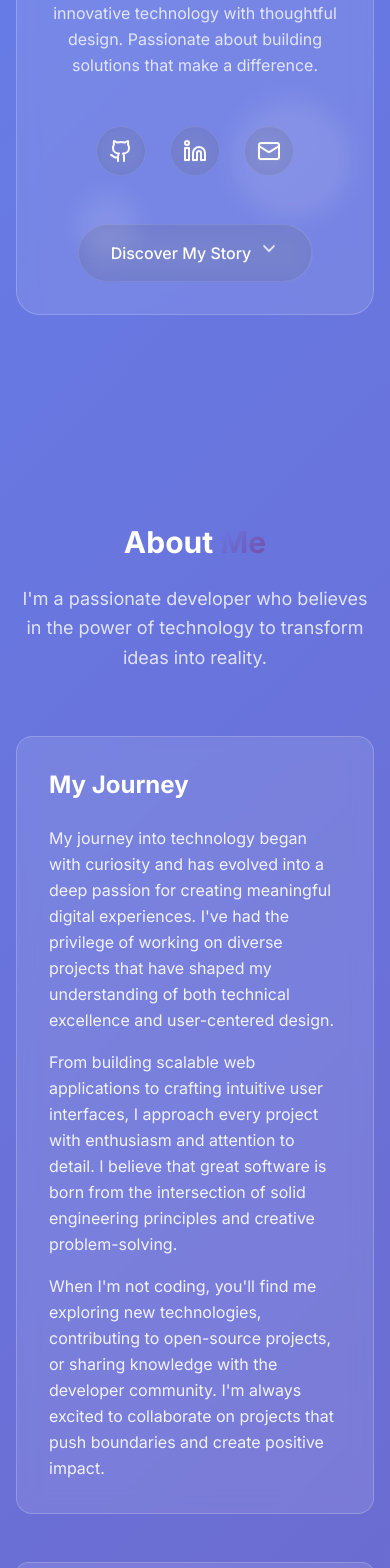
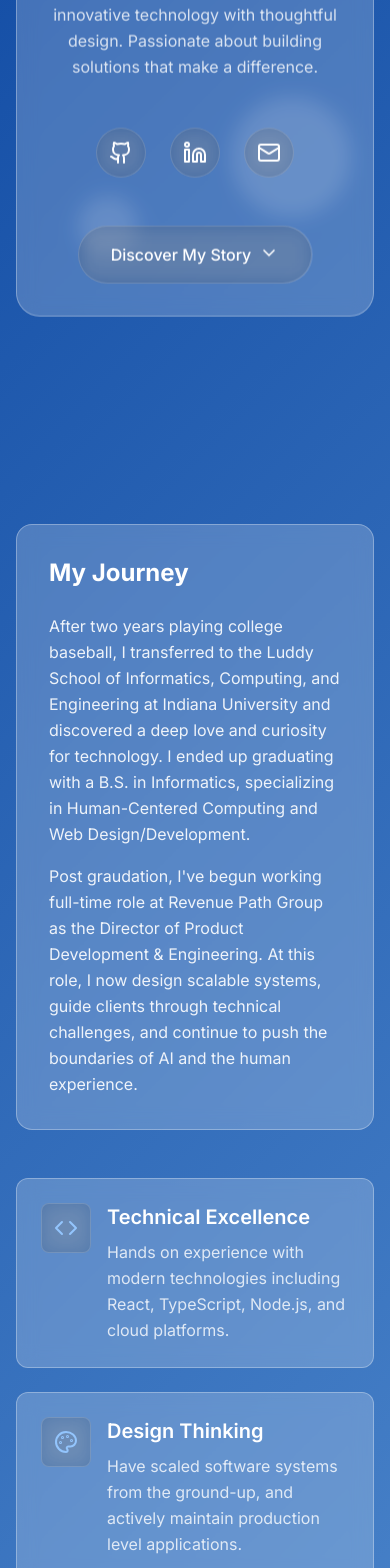
Before and after one commit to dylGray/dylans-web, a React (Vite) app: page / in a window 390 px wide. Shown: the part 400-1968 px from the top of the page. Built offline with nearby package versions, Linux system fonts and the light colour scheme.

Commit message:
working on main UI

```diff
--- a/src/components/About.tsx
+++ b/src/components/About.tsx
@@ -1,4 +1,3 @@
-import React from 'react';
 import { Code, Palette, Zap, Heart } from 'lucide-react';
 
 const About = () => {
@@ -6,55 +5,38 @@ const About = () => {
     {
       icon: <Code className="w-6 h-6" />,
       title: "Technical Excellence",
-      description: "Proficient in modern web technologies including React, TypeScript, Node.js, and cloud platforms. Always learning and adapting to new technologies."
+      description: "Hands on experience with modern technologies including React, TypeScript, Node.js, and cloud platforms."
     },
     {
       icon: <Palette className="w-6 h-6" />,
       title: "Design Thinking",
-      description: "Strong eye for design and user experience. I believe great software is not just functional, but also beautiful and intuitive to use."
+      description: "Have scaled software systems from the ground-up, and actively maintain production level applications."
     },
     {
       icon: <Zap className="w-6 h-6" />,
       title: "Problem Solving",
-      description: "I thrive on complex challenges and enjoy breaking down problems into elegant, scalable solutions that drive real business value."
+      description: "Thrive on complex challenges and enjoy breaking down problems into elegant, scalable solutions."
     },
     {
       icon: <Heart className="w-6 h-6" />,
       title: "Passion Driven",
-      description: "Technology is more than just my career—it's my passion. I'm constantly exploring new ideas and contributing to open-source projects."
+      description: "I love exploring new tools and pushing the boundaries of what's possible through Artifical Intelligence."
     }
   ];
 
   return (
     <section id="about" className="py-20 px-4 sm:px-6 lg:px-8">
       <div className="max-w-6xl mx-auto">
-        <div className="text-center mb-16">
-          <h2 className="text-3xl sm:text-4xl lg:text-5xl font-bold text-white mb-6">
-            About <span className="text-gradient">Me</span>
-          </h2>
-          <p className="text-lg sm:text-xl text-white/80 max-w-3xl mx-auto leading-relaxed">
-            I'm a passionate developer who believes in the power of technology to transform ideas into reality.
-          </p>
-        </div>
 
         <div className="grid grid-cols-1 lg:grid-cols-2 gap-12 items-center mb-16">
           <div className="glass rounded-2xl p-8">
             <h3 className="text-2xl sm:text-3xl font-bold text-white mb-6">My Journey</h3>
               <div className="space-y-4 text-white/90 leading-relaxed">
                 <p>
-                My journey into technology began with curiosity and has evolved into a deep passion for creating
-                meaningful digital experiences. I've had the privilege of working on diverse projects that have
-                shaped my understanding of both technical excellence and user-centered design.
+                  After two years playing college baseball, I transferred to the Luddy School of Informatics, Computing, and Engineering at Indiana University and discovered a deep love and curiosity for technology. I ended up graduating with a B.S. in Informatics, specializing in Human-Centered Computing and Web Design/Development.
                 </p>
                 <p>
-                From building scalable web applications to crafting intuitive user interfaces, I approach every
-                project with enthusiasm and attention to detail. I believe that great software is born from the
-                intersection of solid engineering principles and creative problem-solving.
-              </p>
-              <p>
-                When I'm not coding, you'll find me exploring new technologies, contributing to open-source
-                projects, or sharing knowledge with the developer community. I'm always excited to collaborate
-                on projects that push boundaries and create positive impact.
+                  Post graudation, I've begun working full-time role at Revenue Path Group as the Director of Product Development & Engineering. At this role, I now design scalable systems, guide clients through technical challenges, and continue to push the boundaries of AI and the human experience.
                 </p>
               </div>
           </div>
@@ -75,22 +57,6 @@ const About = () => {
             ))}
           </div>
         </div>
-
-        {/* Skills Section */}
-        <div className="glass rounded-2xl p-8">
-          <h3 className="text-2xl sm:text-3xl font-bold text-white mb-8 text-center">Technical Skills</h3>
-          <div className="grid grid-cols-2 sm:grid-cols-3 lg:grid-cols-4 gap-4">
-            {[
-              'React', 'TypeScript', 'Node.js', 'Python',
-              'AWS', 'Docker', 'PostgreSQL', 'MongoDB',
-              'GraphQL', 'REST APIs', 'Git', 'Figma'
-            ].map((skill, index) => (
-              <div key={index} className="glass-dark rounded-lg p-3 text-center">
-                <span className="text-white font-medium">{skill}</span>
-              </div>
-            ))}
-          </div>
-        </div>
       </div>
     </section>
   );
--- a/src/components/FloatingShapes.tsx
+++ b/src/components/FloatingShapes.tsx
@@ -1,5 +1,3 @@
-import React from 'react';
-
 const FloatingShapes = () => {
   return (
     <div className="floating-shapes">
--- a/src/components/Footer.tsx
+++ b/src/components/Footer.tsx
@@ -1,24 +1,37 @@
-import React from 'react';
+import { useEffect } from 'react';
 import { Github, Linkedin, Mail, Heart } from 'lucide-react';
 
 const Footer = () => {
   const currentYear = new Date().getFullYear();
 
-  const scrollToTop = () => {
-    window.scrollTo({ top: 0, behavior: 'smooth' });
+  useEffect(() => {
+    const handleScroll = () => {
+      const overlay = document.getElementById('background-overlay');
+      if (overlay) {
+        const scrollY = window.scrollY;
+        // Max opacity at 500px scroll
+        const opacity = Math.min(scrollY / 500, 1) * 0.7;
+        overlay.style.opacity = opacity.toString();
+      }
     };
+    window.addEventListener('scroll', handleScroll);
+    return () => window.removeEventListener('scroll', handleScroll);
+  }, []);
 
   return (
-    <footer id="contact" className="py-16 px-4 sm:px-6 lg:px-8">
-      <div className="max-w-6xl mx-auto">
-        <div className="glass rounded-2xl p-8 sm:p-12">
+    <>
+      <div id="background-overlay"></div>
+      <footer id="contact">
+        <div className="mx-auto">
+          <div className="glass-dark rounded-2xl p-8 sm:p-12">
             <div className="text-center mb-12">
               <h2 className="text-3xl sm:text-4xl font-bold text-white mb-6">
                 Let's <span className="text-gradient">Connect</span>
               </h2>
               <p className="text-lg text-white/80 max-w-2xl mx-auto leading-relaxed">
-              I'm always interested in new opportunities and collaborations.
-              Whether you have a project in mind or just want to chat about technology, feel free to reach out!
+                I'm always interested in new opportunities and collaborations.{' '}
+                Whether you have a project in mind or just want to chat about
+                technology, feel free to reach out!
               </p>
             </div>
 
@@ -53,12 +66,6 @@ const Footer = () => {
 
             <div className="border-t border-white/20 pt-8">
               <div className="flex flex-col sm:flex-row items-center justify-between space-y-4 sm:space-y-0">
-              <button
-                onClick={scrollToTop}
-                className="text-2xl font-bold text-white hover:text-blue-200 transition-colors duration-200"
-              >
-                Dylan
-              </button>
 
                 <p className="text-white/60 text-sm flex items-center space-x-1">
                   <span>© {currentYear} Made with</span>
@@ -70,6 +77,7 @@ const Footer = () => {
           </div>
         </div>
       </footer>
+    </>
   );
 };
 
--- a/src/components/Header.tsx
+++ b/src/components/Header.tsx
@@ -1,4 +1,4 @@
-import React, { useState, useEffect } from 'react';
+import { useState, useEffect } from 'react';
 import { Menu, X } from 'lucide-react';
 
 const Header = () => {
@@ -28,9 +28,6 @@ const Header = () => {
     }`}>
       <nav className="container mx-auto px-4 sm:px-6 lg:px-8">
         <div className="flex items-center justify-between h-16 sm:h-20">
-          <div className="text-white font-bold text-xl sm:text-2xl">
-            Dylan
-          </div>
 
           {/* Desktop Navigation */}
           <div className="hidden md:flex space-x-8">
--- a/src/index.css
+++ b/src/index.css
@@ -10,25 +10,31 @@
 
 body {
   font-family: 'Inter', sans-serif;
-  background: linear-gradient(135deg, #667eea 0%, #764ba2 100%);
+  /* Light grey background */
+  background-color: #f5f5f5;
+  /* Dark to light blue gradient (fallback) */
+  background-image: linear-gradient(135deg, #0d47a1 0%, #90caf9 100%);
   min-height: 100vh;
   overflow-x: hidden;
 }
 
 .glass {
-  background: rgba(255, 255, 255, 0.1);
+  /* Slightly tinted white glass on grey */
+  background: rgba(255, 255, 255, 0.2);
   backdrop-filter: blur(10px);
-  border: 1px solid rgba(255, 255, 255, 0.2);
+  border: 1px solid rgba(255, 255, 255, 0.3);
 }
 
 .glass-dark {
-  background: rgba(0, 0, 0, 0.1);
+  /* Darker glass variant */
+  background: rgba(0, 0, 0, 0.15);
   backdrop-filter: blur(10px);
-  border: 1px solid rgba(255, 255, 255, 0.1);
+  border: 1px solid rgba(255, 255, 255, 0.15);
 }
 
 .text-gradient {
-  background: linear-gradient(135deg, #667eea 0%, #764ba2 100%);
+  /* Match the blue gradient for text */
+  background: linear-gradient(135deg, #b3cfff 0%, #e3f0ff 100%);
   -webkit-background-clip: text;
   -webkit-text-fill-color: transparent;
   background-clip: text;
@@ -46,7 +52,8 @@ body {
 
 .shape {
   position: absolute;
-  background: rgba(255, 255, 255, 0.1);
+  /* Lighter white tint so shapes show on grey */
+  background: rgba(255, 255, 255, 0.15);
   border-radius: 50%;
   animation: float 6s ease-in-out infinite;
 }
@@ -82,3 +89,9 @@ body {
   right: 30%;
   animation-delay: 1s;
 }
+
+/* Keyframes for floating animation (unchanged) */
+@keyframes float {
+  0%, 100% { transform: translateY(0); }
+  50% { transform: translateY(-20px); }
+}
```
Lines whose indentation alone changed are shown as unchanged.
